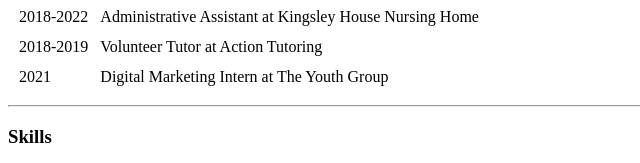
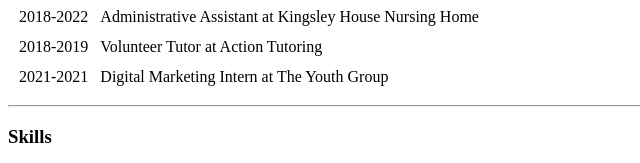
Before and after one commit to MehreenSiddiqi/cv, a plain HTML site: page index.html in a window 1280 px wide. Shown: the part 618-781 px from the top of the page, 0-640 px from the left. Drawn offline with Linux system fonts and the light colour scheme.

Commit message:
Update index.html

```diff
--- a/index.html
+++ b/index.html
@@ -43,7 +43,7 @@
       <td>Volunteer Tutor at Action Tutoring</td>
   </tr>
     <tr>
-      <td>2021</td>
+      <td>2021-2021</td>
       <td>Digital Marketing Intern at The Youth Group</td>
   </tr>
 </tbody>
```
